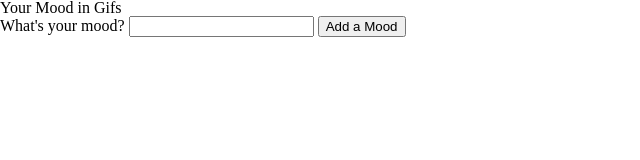
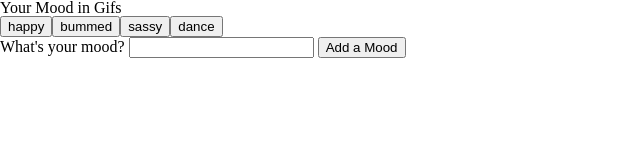
Before and after one commit to melissaprax/giphy-project, a plain HTML site: page index.html in a window 1280 px wide. Shown: the whole page, without its empty margins (0-640 px from the left). Drawn offline with nearby package versions, Linux system fonts and the light colour scheme.

Commit message:
sun at 6:40

```diff
--- a/index.html
+++ b/index.html
@@ -6,8 +6,9 @@
     <title></title>
     <meta name="viewport" content="width=device-width, initial-scale=1">
     <link rel="stylesheet" type="text/css" media="screen" href="./css/reset.css" />
-    <link rel="stylesheet" type="text/css" media="screen" href="./css/main.css" />
+    <link rel="stylesheet" type="text/css" media="screen" href="./css/style.css" />
     <script src="https://cdnjs.cloudflare.com/ajax/libs/jquery/3.2.1/jquery.min.js"></script>
+    <script type="text/javascript"></script>
 
 </head>
 <body>
--- a/js/main.js
+++ b/js/main.js
@@ -16,7 +16,8 @@ $.ajax({
     method: 'GET'
   }).then(function(response) {
     console.log(response);
-    $("#js-gifDump").text(JSON.stringify(response));
+    // $(".js-gifDump").text(JSON.stringify(response));
+    $(".js-gifDump").text(JSON.stringify("<img src=" + response + data.images + "/>"));
     gifDisplay();
   });
 
@@ -25,25 +26,25 @@ $.ajax({
 // To display gifs
 function gifDisplay() {
 
-    $("#js-GifButtons").empty();
+    $(".js-GifButtons").empty();
 
     for (var i = 0; i < moods.length; i++) {
 
     var button = $("<button>");
-    button.addClass("newGif");
+    button.addClass("moodChoice");
     button.attr("gif-name", moods[i]);
     button.text(moods[i]);
-    $("#js-GifButtons").append(button);
-            }
-          }
+    $(".js-GifButtons").append(button);
+    }
+}
 
 
  // This function handles events where one button is clicked
- $("#add-mood").on("click", function(event) {
+ $(".add-mood").on("click", function(event) {
     event.preventDefault();
 
     // This line grabs the input from the textbox
-    let gifInput = $("#gif-input").val().trim();
+    let gifInput = $(".gif-input").val().trim();
 
     // Adding the movie from the textbox to our array
     moods.push(gifInput);
```
